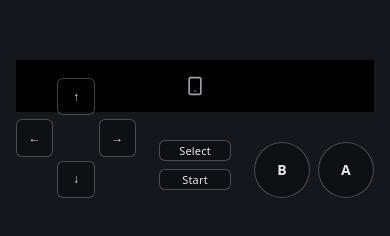
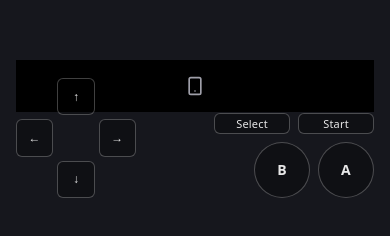
Before and after one commit to bianle/nes, a React (Vite) app: page /game/1 in a window 390 px wide. Shown: the part 582-818 px from the top of the page. Built offline with nearby package versions, Linux system fonts and the light colour scheme.

Commit message:
feat: 添加移动设备横屏检测功能，优化游戏页面布局以适应不同屏幕方向

```diff
--- a/src/pages/GamePage.tsx
+++ b/src/pages/GamePage.tsx
@@ -292,6 +292,7 @@ export default function GamePage() {
   } | null>(null)
   const [gameFullscreen, setGameFullscreen] = useState(false)
   const [mobileLandscapeLocked, setMobileLandscapeLocked] = useState(false)
+  const [isMobileLandscape, setIsMobileLandscape] = useState(false)
   const [error, setError] = useState<string | null>(null)
   const [loading, setLoading] = useState(true)
   const [keysHelpOpen, setKeysHelpOpen] = useState(false)
@@ -389,6 +390,28 @@ export default function GamePage() {
       /* ignore */
     }
   }, [gameFullscreen, mobileLandscapeLocked])
+
+  useEffect(() => {
+    const getLandscape = () => {
+      const orientationType = screen.orientation?.type
+      if (orientationType) return orientationType.includes('landscape')
+      return window.matchMedia('(orientation: landscape)').matches
+    }
+
+    const sync = () => setIsMobileLandscape(getLandscape())
+    sync()
+
+    const media = window.matchMedia('(orientation: landscape)')
+    media.addEventListener('change', sync)
+    screen.orientation?.addEventListener?.('change', sync)
+    window.addEventListener('resize', sync)
+
+    return () => {
+      media.removeEventListener('change', sync)
+      screen.orientation?.removeEventListener?.('change', sync)
+      window.removeEventListener('resize', sync)
+    }
+  }, [])
 
   useEffect(() => {
     if (!rom) return
@@ -735,7 +758,13 @@ export default function GamePage() {
         </div>
 
         <div className="pointer-events-none fixed inset-x-0 bottom-[calc(3.5rem+env(safe-area-inset-bottom))] z-[40] px-2 sm:hidden">
-          <div className="pointer-events-auto mx-auto grid w-full max-w-md grid-cols-[1fr_auto_1fr] items-end gap-3 rounded-xl bg-transparent p-2">
+          <div
+            className={`pointer-events-auto mx-auto grid w-full items-end rounded-xl bg-transparent p-2 ${
+              isMobileLandscape
+                ? 'max-w-lg grid-cols-[1fr_auto] gap-4'
+                : 'max-w-md grid-cols-[1fr_auto_1fr] gap-3'
+            }`}
+          >
             <div className="grid h-[7.5rem] w-[7.5rem] grid-cols-3 grid-rows-3 gap-1 justify-self-start">
               <button
                 type="button"
@@ -786,6 +815,7 @@ export default function GamePage() {
                 ↓
               </button>
             </div>
+            {!isMobileLandscape && (
               <div className="mb-2 flex flex-col items-center justify-center gap-2">
                 <button
                   type="button"
@@ -812,7 +842,39 @@ export default function GamePage() {
                   Start
                 </button>
               </div>
-            <div className="grid grid-cols-2 items-center justify-self-end gap-2">
+            )}
+            <div
+              className={`justify-self-end ${isMobileLandscape ? 'flex flex-col items-end gap-2' : 'grid grid-cols-2 items-center gap-2'}`}
+            >
+              {isMobileLandscape && (
+                <div className="flex items-center gap-2">
+                  <button
+                    type="button"
+                    className={`min-w-[4.75rem] rounded-md border px-2 py-1 text-[11px] font-medium leading-none transition-colors touch-none select-none ${
+                      pressedVirtualActions.has('select')
+                        ? 'border-[var(--accent-border)] bg-[var(--accent-soft)] text-[var(--accent)]'
+                        : 'border-white/25 bg-black/30 text-white/90'
+                    }`}
+                    aria-label="1P Select"
+                    {...bindVirtualPadPointer('select')}
+                  >
+                    Select
+                  </button>
+                  <button
+                    type="button"
+                    className={`min-w-[4.75rem] rounded-md border px-2 py-1 text-[11px] font-medium leading-none transition-colors touch-none select-none ${
+                      pressedVirtualActions.has('start')
+                        ? 'border-[var(--accent-border)] bg-[var(--accent-soft)] text-[var(--accent)]'
+                        : 'border-white/25 bg-black/30 text-white/90'
+                    }`}
+                    aria-label="1P Start"
+                    {...bindVirtualPadPointer('start')}
+                  >
+                    Start
+                  </button>
+                </div>
+              )}
+              <div className="grid grid-cols-2 items-center gap-2">
               <button
                 type="button"
                 className={`size-14 rounded-full border text-sm font-bold transition-colors touch-none select-none ${
@@ -837,6 +899,7 @@ export default function GamePage() {
               >
                 A
               </button>
+              </div>
             </div>
           </div>
         </div>
```
Lines whose indentation alone changed are shown as unchanged.
